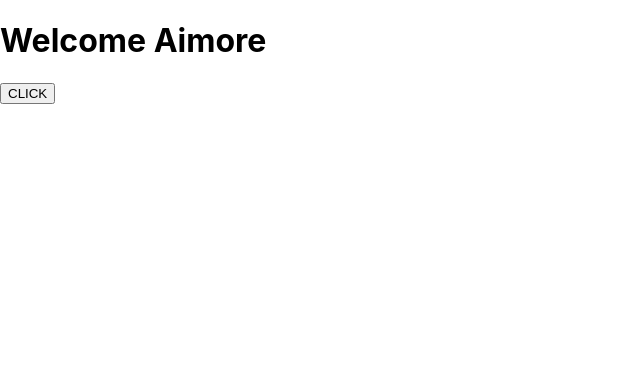
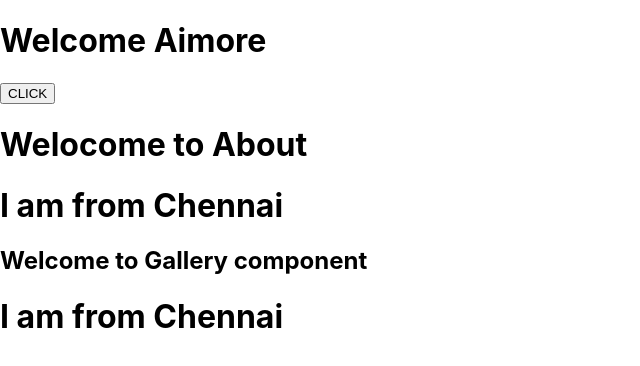
Before and after one commit to sathisharsdg/react3pm, a React (Create React App) app: page / in a window 1280 px wide. Shown: the top 366 px of the page, without its empty margins (0-640 px from the left). Built offline with nearby package versions, Linux system fonts and the light colour scheme.

Commit message:
latest changes

```diff
--- a/src/App.js
+++ b/src/App.js
@@ -1,13 +1,19 @@
 import React from 'react'
+import Aboutus from './Pages/Aboutus';
+import Gallery from './Pages/Gallery';
 
 function App() {
     const opentext = ()=>{
         console.log("Hi im clicked");
     }
+      let arr = [2,3,4,5,6,"one","two","three"];
+    const myaddress = "I am from Chennai";
   return (
      <>
         <h1>Welcome Aimore</h1>
          <button onClick={opentext}>CLICK</button>
+         <Aboutus address = {myaddress} arrdata ={arr}/>
+         <Gallery newaddress= {myaddress}/>
      </>
   )
 }
--- a/src/Pages/Aboutus.jsx
+++ b/src/Pages/Aboutus.jsx
@@ -1,10 +1,11 @@
 import React from 'react'
 
-function Aboutus() {
+function Aboutus({address,arrdata}) {
+  console.log(arrdata);
   return (
     <div>
-  <h1>wwwe</h1>
-  <h1>wwwe</h1>
+        <h1>Welocome to About</h1>
+        <h1>{address}</h1>
     </div>
 
   )
--- a/src/Pages/Gallery.js
+++ b/src/Pages/Gallery.jsx
@@ -1,9 +1,10 @@
 import React from 'react'
 
-function Gallery() {
+function Gallery({newaddress}) {
   return (
     <div>
        <h2>Welcome to Gallery component</h2>
+       <h1>{newaddress}</h1>
     </div>
   )
 }
--- a/src/index.js
+++ b/src/index.js
@@ -6,9 +6,9 @@ import reportWebVitals from './reportWebVitals';
 
 const root = ReactDOM.createRoot(document.getElementById('root'));
 root.render(
-  <React.StrictMode>
+
     <App />
-  </React.StrictMode>
+
 );
 
 // If you want to start measuring performance in your app, pass a function
```
